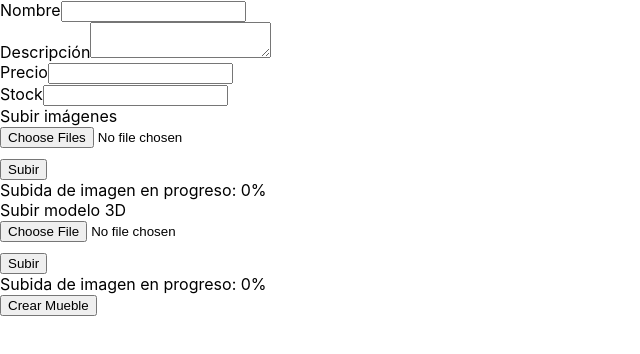
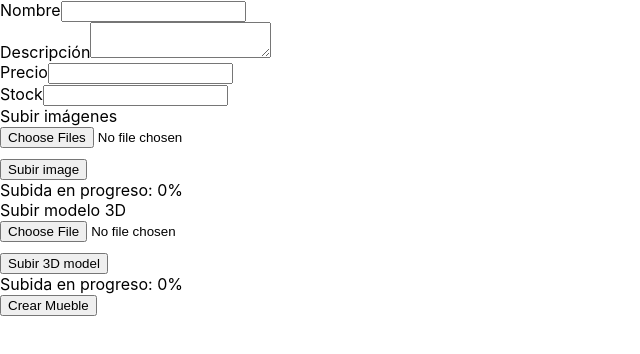
Before and after one commit to tahayk3/Muebles2024DRFReact, a React (Create React App) app in the folder frontend/: page /createfurnitureform in a window 1280 px wide. Shown: the top 354 px of the page, without its empty margins (0-640 px from the left). Built offline with nearby package versions, Linux system fonts and the light colour scheme.

Commit message:
modificando componente para permitir eliminar imagenes o modelos ya seleccionados

```diff
--- a/frontend/src/components/CreateFurnitureForm.jsx
+++ b/frontend/src/components/CreateFurnitureForm.jsx
@@ -1,4 +1,4 @@
-import React, { useState } from "react";
+import React, { useState, useEffect } from "react";
 import UploadForm from "./UploadForm";
 import axios from "axios";
 
@@ -8,9 +8,15 @@ const CreateFurnitureForm = () => {
         description: "",
         price: "",
         stock: "",
-        images: [],
+        images: [], // Solo URLs de las imágenes
         model_3d: [],
     });
+
+    const [updatedImages, setUpdatedImages] = useState([]);
+
+    useEffect(() => {
+        // No actualizamos el estado de formData aquí, lo haremos en handleSubmit
+    }, [updatedImages]);
 
     const handleInputChange = (e) => {
         setFormData({
@@ -20,37 +26,49 @@ const CreateFurnitureForm = () => {
     };
 
     const handleImageUpload = (urls) => {
-        setFormData((prevData) => ({
-            ...prevData,
-            images: [...prevData.images, ...urls], // Acumular nuevas imágenes
-        }));
+        setUpdatedImages(prevImages => {
+            const newImages = urls.map(({ url, name }) => ({ image_url: url, name }));
+            const existingImageUrls = new Set(prevImages.map(img => img.image_url));
+            return [
+                ...prevImages,
+                ...newImages
+            ].filter((img, index, self) =>
+                index === self.findIndex((t) => t.image_url === img.image_url)
+            );
+        });
+    };
+
+    const handleRemoveImage = (imageName) => {
+        setUpdatedImages(prevImages =>
+            prevImages.filter(img => img.name !== imageName)
+        );
     };
 
     const handleModelUpload = (urls) => {
-        setFormData((prevData) => ({
+        setFormData(prevData => ({
             ...prevData,
-            model_3d: urls, // Ahora model_3d puede manejar múltiples URLs
+            model_3d: urls,
         }));
     };
 
     const handleSubmit = async (e) => {
         e.preventDefault();
 
-        // Verificar que se hayan subido al menos una imagen
-        if (formData.images.length === 0) {
+        if (updatedImages.length === 0) {
             alert("Por favor, sube al menos una imagen.");
             return;
         }
 
-        const dataToSend = {
+        const formDataToSend = {
             ...formData,
+            images: updatedImages.map(img => img.image_url) // Solo URLs
         };
 
         const token = localStorage.getItem("access_token");
         try {
             const response = await axios.post(
                 "http://127.0.0.1:8000/api/furniture/",
-                dataToSend,
+                formDataToSend,
                 {
                     headers: {
                         Authorization: `Bearer ${token}`,
@@ -107,11 +125,11 @@ const CreateFurnitureForm = () => {
             </div>
             <div>
                 <label>Subir imágenes</label>
-                <UploadForm onUploadSuccess={handleImageUpload} multiple={true} />
+                <UploadForm onUploadSuccess={handleImageUpload} onRemoveImage={handleRemoveImage} multiple={true} type="image" />
             </div>
             <div>
                 <label>Subir modelo 3D</label>
-                <UploadForm onUploadSuccess={handleModelUpload} />
+                <UploadForm onUploadSuccess={handleModelUpload} type="3D model" />
             </div>
             <button type="submit">Crear Mueble</button>
         </form>
--- a/frontend/src/components/UploadForm.jsx
+++ b/frontend/src/components/UploadForm.jsx
@@ -2,26 +2,27 @@ import React, { useState } from "react";
 import { ref, uploadBytesResumable, getDownloadURL } from 'firebase/storage';
 import { storage } from '../firebase';
 
-const UploadForm = ({ onUploadSuccess, multiple = false }) => {
+const UploadForm = ({ onUploadSuccess, onRemoveImage, multiple = false, type = 'image' }) => {
     const [files, setFiles] = useState([]);
+    const [previewUrls, setPreviewUrls] = useState([]);
     const [progress, setProgress] = useState(0);
-    //Estado para las viastas previas
-    const [previewUrls, setPreviewUrls] = useState([]);
 
     const handleFileChange = (e) => {
         const selectedFiles = Array.from(e.target.files);
-        setFiles(selectedFiles);
+        const newFiles = selectedFiles.filter(
+            (file) => !files.some((existingFile) => existingFile.name === file.name)
+        );
 
-        //Crear URLs para l vista previa
-        const previewUrls = selectedFiles.map((file) => URL.createObjectURL(file));
-        setPreviewUrls(previewUrls);
+        setFiles(prevFiles => [...prevFiles, ...newFiles]);
+        const newPreviewUrls = newFiles.map(file => URL.createObjectURL(file));
+        setPreviewUrls(prevUrls => [...prevUrls, ...newPreviewUrls]);
     };
 
     const handleUpload = (e) => {
         e.preventDefault();
         if (files.length === 0) return;
 
-        const uploadPromises = files.map((file) => {
+        const uploadPromises = files.map(file => {
             const storeRef = ref(storage, `uploads/${file.name}`);
             const uploadTask = uploadBytesResumable(storeRef, file);
 
@@ -40,7 +41,7 @@ const UploadForm = ({ onUploadSuccess, multiple = false }) => {
                     },
                     () => {
                         getDownloadURL(uploadTask.snapshot.ref).then((downloadURL) => {
-                            resolve(downloadURL);
+                            resolve({ url: downloadURL, name: file.name });
                         });
                     }
                 );
@@ -48,26 +49,28 @@ const UploadForm = ({ onUploadSuccess, multiple = false }) => {
         });
 
         Promise.all(uploadPromises).then((urls) => {
+            const uniqueUrls = Array.from(new Set(urls.map(url => url.url)));
             if (onUploadSuccess) {
-                onUploadSuccess(urls); // Notify parent component
+                onUploadSuccess(urls); // Pasar objetos con URL y nombre
             }
         }).catch((error) => {
             console.error("Error uploading files:", error);
         });
     };
 
-    const handleRemoveImage = (index) =>{
-        const updatedFiles = files.filter((_,i)=>i !== index);
-        const updatePreviews = previewUrls.filter((_,i)=> i !==index);
-
-        setFiles(updatedFiles);
-        setPreviewUrls(updatePreviews);
+    const handleRemoveFile = (index) => {
+        const fileToRemove = files[index];
+        setFiles(prevFiles => prevFiles.filter((_, i) => i !== index));
+        setPreviewUrls(prevUrls => prevUrls.filter((_, i) => i !== index));
+        if (onRemoveImage) {
+            onRemoveImage(fileToRemove.name); // Pasar el nombre del archivo al componente padre
+        }
     };
 
     return (
         <div>
             <input type="file" onChange={handleFileChange} multiple={multiple} />
-        <div style={{ display: "flex", gap: "10px", marginTop: "10px" }}>
+            <div style={{ display: "flex", gap: "10px", marginTop: "10px", flexWrap: "wrap" }}>
                 {previewUrls.map((url, index) => (
                     <div key={index} style={{ position: "relative" }}>
                         <img
@@ -76,7 +79,8 @@ const UploadForm = ({ onUploadSuccess, multiple = false }) => {
                             style={{ width: "100px", height: "100px", objectFit: "cover" }}
                         />
                         <button
-                        onClick={() => handleRemoveImage(index)}
+                            type="button"
+                            onClick={() => handleRemoveFile(index)}
                             style={{
                                 position: "absolute",
                                 top: 0,
@@ -92,8 +96,8 @@ const UploadForm = ({ onUploadSuccess, multiple = false }) => {
                     </div>
                 ))}
             </div>
-        <button onClick={handleUpload}>Subir</button>
-        <div>Subida de imagen en progreso: {progress}%</div>
+            <button onClick={handleUpload}>Subir {type}</button>
+            <div>Subida en progreso: {progress}%</div>
         </div>
     );
 };
```
Also changed, not shown: 1 other file (tests, documents, lock files or other folders). Lines whose indentation alone changed are shown as unchanged.
